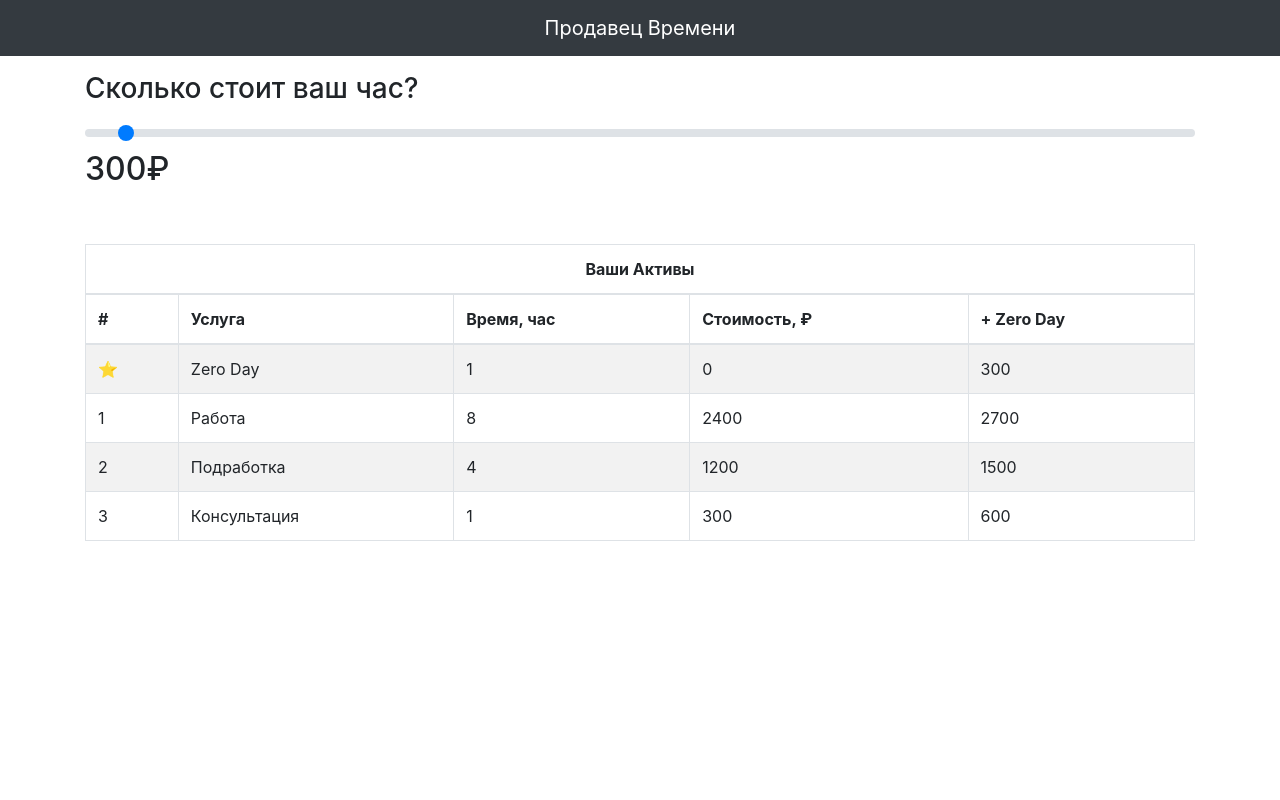
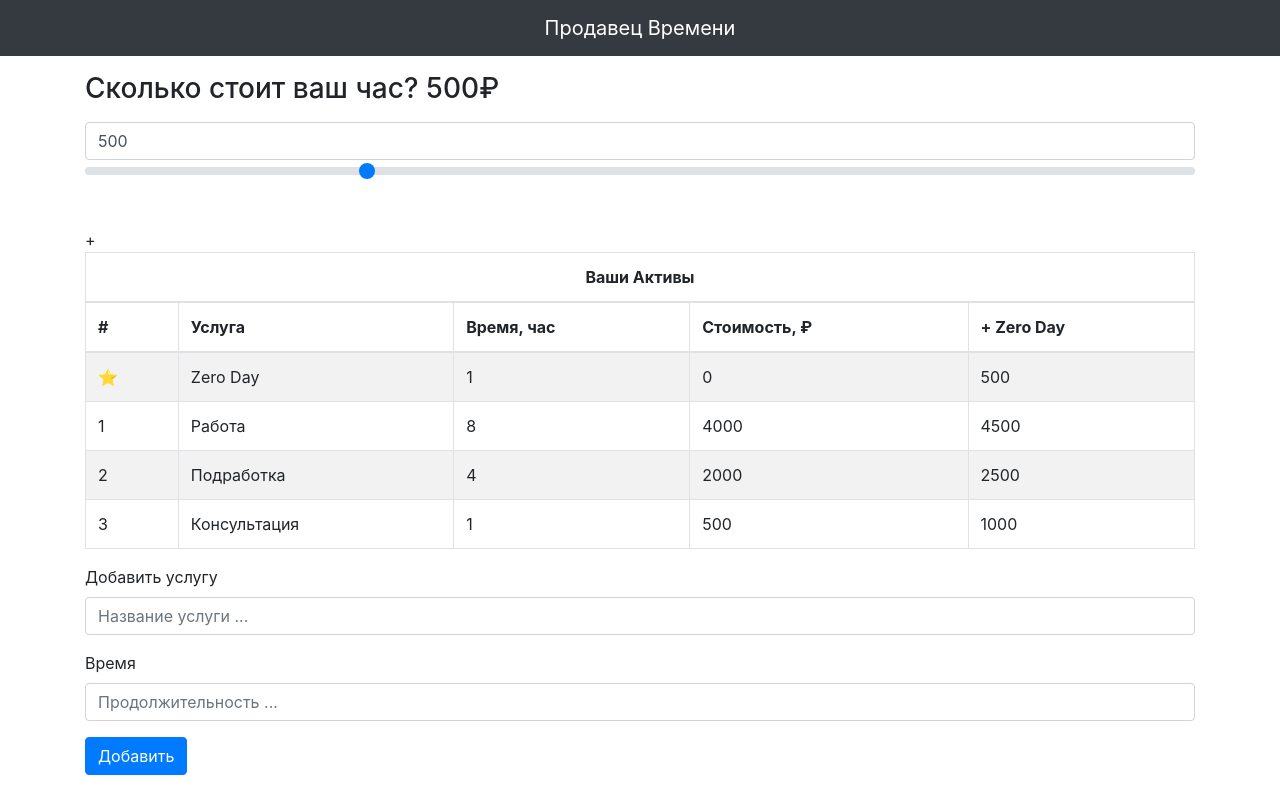
Before and after one commit to Lyumih/time-merchant, a Next.js app: page / in a window 1280 px wide. Built offline with nearby package versions, Linux system fonts and the light colour scheme.

Commit message:
feat(project): add form new service

```diff
--- a/components/hour-cost/hour-cost.tsx
+++ b/components/hour-cost/hour-cost.tsx
@@ -13,22 +13,24 @@ export default function HourCost({ cost, setCost }: HourCostProps) {
           <Form>
             <Form.Group controlId="formBasicRangeCustom">
               <Form.Label>
-                <h3>Сколько стоит ваш час?</h3>
+                <h3>Сколько стоит ваш час? {cost}₽</h3>
               </Form.Label>
-
+              <Form.Control
+                type="number"
+                min="0"
+                step="20"
+                value={cost}
+                onChange={(e) => setCost(e.target.value)}
+              />
               <Form.Control
                 type="range"
                 custom
                 min="0"
-                max="10000"
+                max="2000"
                 step="20"
                 value={cost}
                 onChange={(e) => setCost(e.target.value)}
               />
-
-              <Form.Label>
-                <h2>{cost}₽</h2>
-              </Form.Label>
             </Form.Group>
           </Form>
         </Col>
--- /dev/null
+++ b/components/service-form/service-form.tsx
@@ -0,0 +1,21 @@
+import { Col, Row, Form, Button } from "react-bootstrap";
+
+export default function ServiceForm() {
+  return (
+    <Row>
+      <Col>
+        <Form>
+          <Form.Group>
+            <Form.Label> Добавить услугу</Form.Label>
+            <Form.Control type="text" placeholder="Название услуги ..." />
+          </Form.Group>
+          <Form.Group>
+            <Form.Label>Время</Form.Label>
+            <Form.Control type="number" placeholder="Продолжительность ..." min="0.25" step="0.25" />
+          </Form.Group>
+          <Button variant="primary" type="button">Добавить</Button>
+        </Form>
+      </Col>
+    </Row>
+  );
+}
--- a/components/services-table/services-table.tsx
+++ b/components/services-table/services-table.tsx
@@ -1,4 +1,4 @@
-import { Table } from "react-bootstrap";
+import { Table, Button } from "react-bootstrap";
 import { ServiceList } from "../../constants";
 
 type ServicesTableProps = {
@@ -13,7 +13,9 @@ export default function ServicesTable({
     <Table striped bordered hover responsive>
       <thead>
         <tr>
-          <th colSpan={5} className='text-center'>Ваши Активы</th>
+          <th colSpan={5} className="text-center">
+            Ваши Активы
+          </th>
         </tr>
         <tr>
           <th>#</th>
--- a/constants.ts
+++ b/constants.ts
@@ -1,7 +1,7 @@
 
 export const SITE_TITLE = "Продавец Времени"
 
-export const INITITAL_COST = 300
+export const INITITAL_COST = 500
 
 export type ServiceList =  {
     id: number,
--- a/pages/index.tsx
+++ b/pages/index.tsx
@@ -1,19 +1,22 @@
 import { useState } from "react";
-import { Container } from "react-bootstrap";
+import { Container, Button } from "react-bootstrap";
 import HourCost from "../components/hour-cost/hour-cost";
 import Layout from "../components/layout";
 import ServicesTable from "../components/services-table/services-table";
-import { INITITAL_COST, INITITAL_SERVICE_LIST } from "../constants";
+import { INITITAL_COST, INITITAL_SERVICE_LIST, ServiceList } from "../constants";
+import ServiceForm from "../components/service-form/service-form";
 
 
 export default function Home() {
-  const [cost, setCost] = useState(INITITAL_COST)
-  const [serviceList, setServiceList] = useState(INITITAL_SERVICE_LIST);
+  const [cost, setCost] = useState<number>(INITITAL_COST)
+  const [serviceList, setServiceList] = useState<ServiceList[]>(INITITAL_SERVICE_LIST);
+
   return (
     <Layout>
       <Container>
-        <HourCost cost={cost} setCost={setCost}/>
-        <ServicesTable cost={cost} serviceList={serviceList}/>
+        <HourCost cost={cost} setCost={setCost} />+
+        <ServicesTable cost={cost} serviceList={serviceList} />
+        <ServiceForm />
       </Container>
     </Layout>
   );
```
